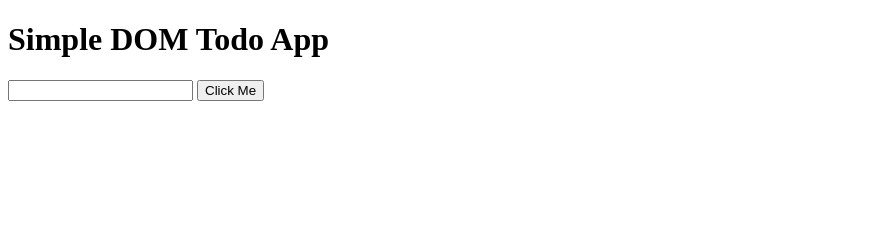
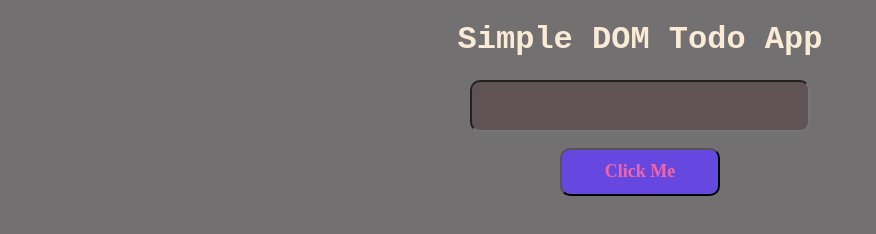
Before and after one commit to Riwit/Todo-List, a plain HTML site: page todo/index.html in a window 1280 px wide. Shown: the whole page, without its empty margins (0-876 px from the left). Drawn offline with Linux system fonts and the light colour scheme; the site is published under a folder, as on GitHub Pages, so addresses that start at the root find nothing.

Commit message:
Update index.html
Signed-off-by: Mrdilip <168835243+Riwit@users.noreply.github.com>

```diff
--- a/todo/index.html
+++ b/todo/index.html
@@ -5,7 +5,7 @@
     <meta charset="UTF-8">
     <meta name="viewport" content="width=device-width, initial-scale=1.0">
     <title>ToDo project</title>
-    <link rel="stylesheet" href="/todo/style.css">
+    <link rel="stylesheet" href="../todo/style.css">
 </head>
 
 <body>
```
